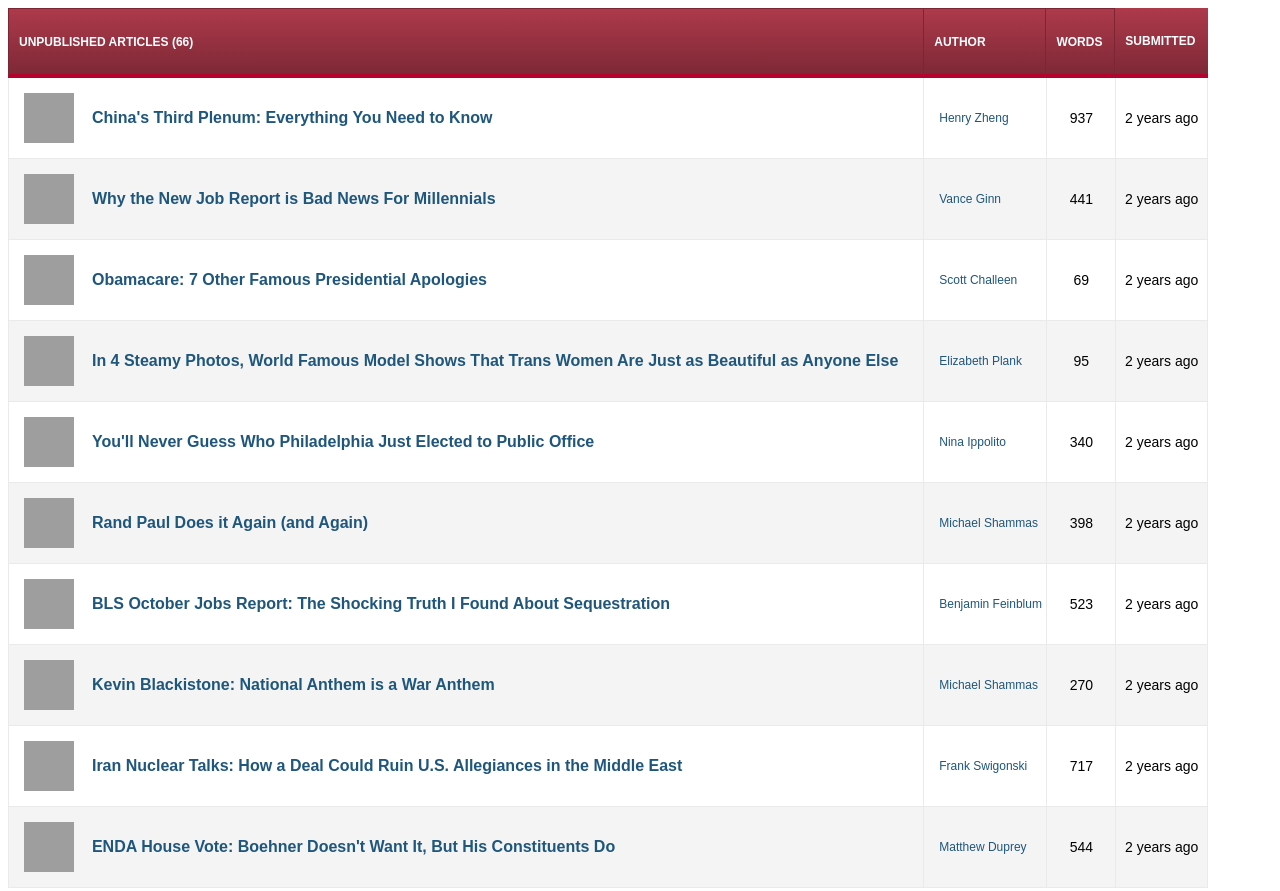
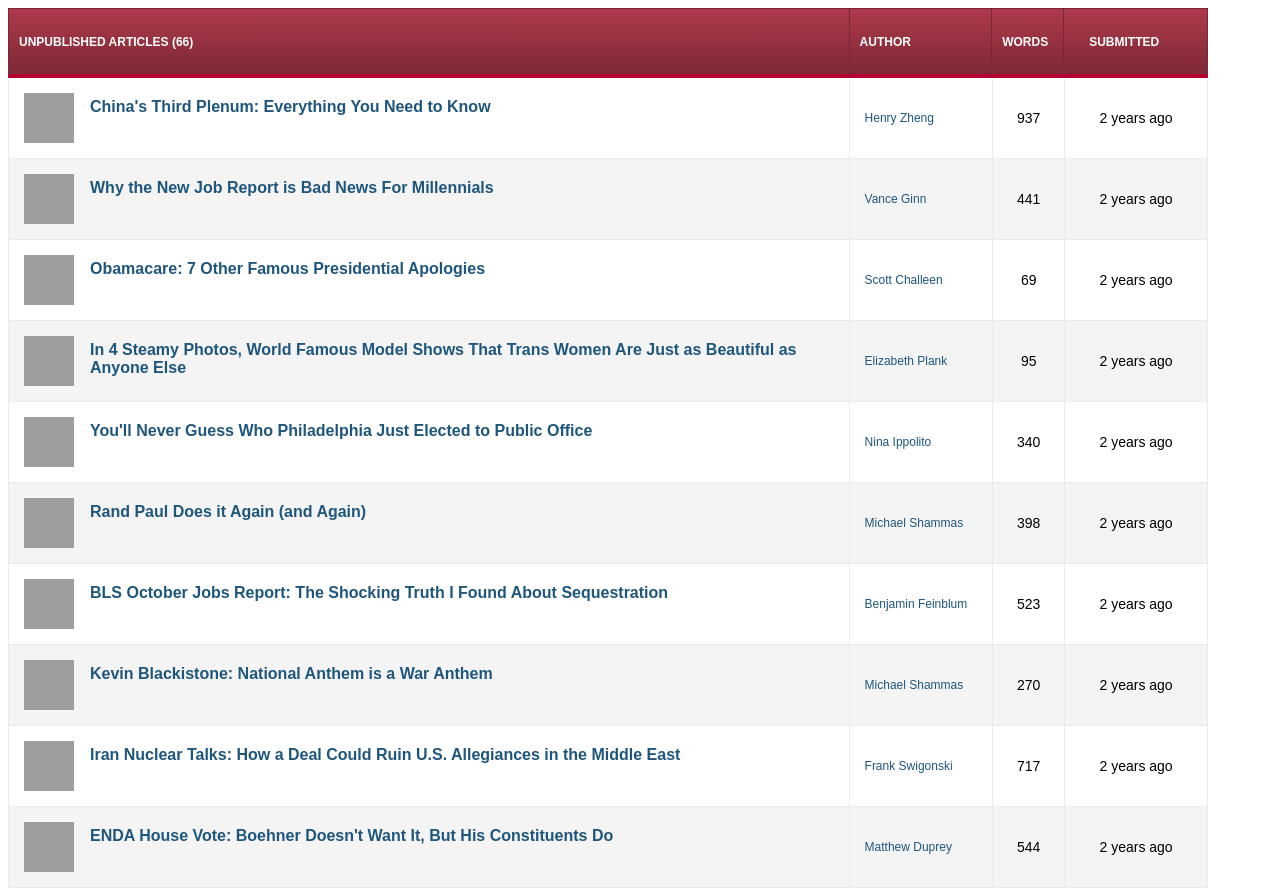
Before and after one commit to jayzee/articleLoader, a plain HTML site: page index.html in a window 1280 px wide. Shown: the top 891 px of the page. Drawn offline with Linux system fonts and the light colour scheme; grey boxes are pictures that could not be loaded.

Commit message:
update to styling

```diff
--- a/app/controllers/articleInfoController.js
+++ b/app/controllers/articleInfoController.js
@@ -60,6 +60,7 @@ app.articleInfo.controller = {
                 sortedObj = _.sortBy(articlesToSort, 'publishedTime').reverse();
                     }
 
+          //app.articleInfo.controller.renderMore(sortedObj);
         for (l = 0; l < articlesToSort.length; l++){
           var publishedTime = sortedObj[l].publishedTime;
 
--- a/css/application.css
+++ b/css/application.css
@@ -38,6 +38,8 @@ td {
   border-top-color: #7C2534;
   border-top-width: 1px;
   border-top-style: solid;
+
+
 }
 
 #words-box {
@@ -58,13 +60,14 @@ td {
   border-top-style: solid;
 }
 
-#submitted-header{
+#submitted-box{
   border-top-color: #7C2534;
   border-top-width: 1px;
   border-top-style: solid;
   border-right-color: #7C2534;
   border-right-width: 1px;
   border-right-style: solid;
+  padding-left: 25px;
 }
 
 .image-box {
@@ -78,6 +81,9 @@ td {
   color: #1F567C;
   font-weight: bold;
   border-left-style: none;
+  vertical-align: text-top;
+  padding-top: 20px;
+
 
 }
 
--- a/index.html
+++ b/index.html
@@ -7,10 +7,10 @@
 
   <body>
       <table id="table-id"><thead><tr>
-        <th colspan="2" id="left-header">UNPUBLISHED ARTICLES (66)</th>
-        <th id="author-box">AUTHOR</th>
-        <th id="words-box">WORDS</th>
-        <th id="submitted-box">SUBMITTED</th>
+        <th colspan="2" id="left-header" width="70%">UNPUBLISHED ARTICLES (66)</th>
+        <th id="author-box" width="12%">AUTHOR</th>
+        <th id="words-box" width="6%">WORDS</th>
+        <th id="submitted-box" width="12%">SUBMITTED</th>
       </tr></thead>
 
     <tbody id="first-row"></tbody>
```
Also changed, not shown: 1 other file.
